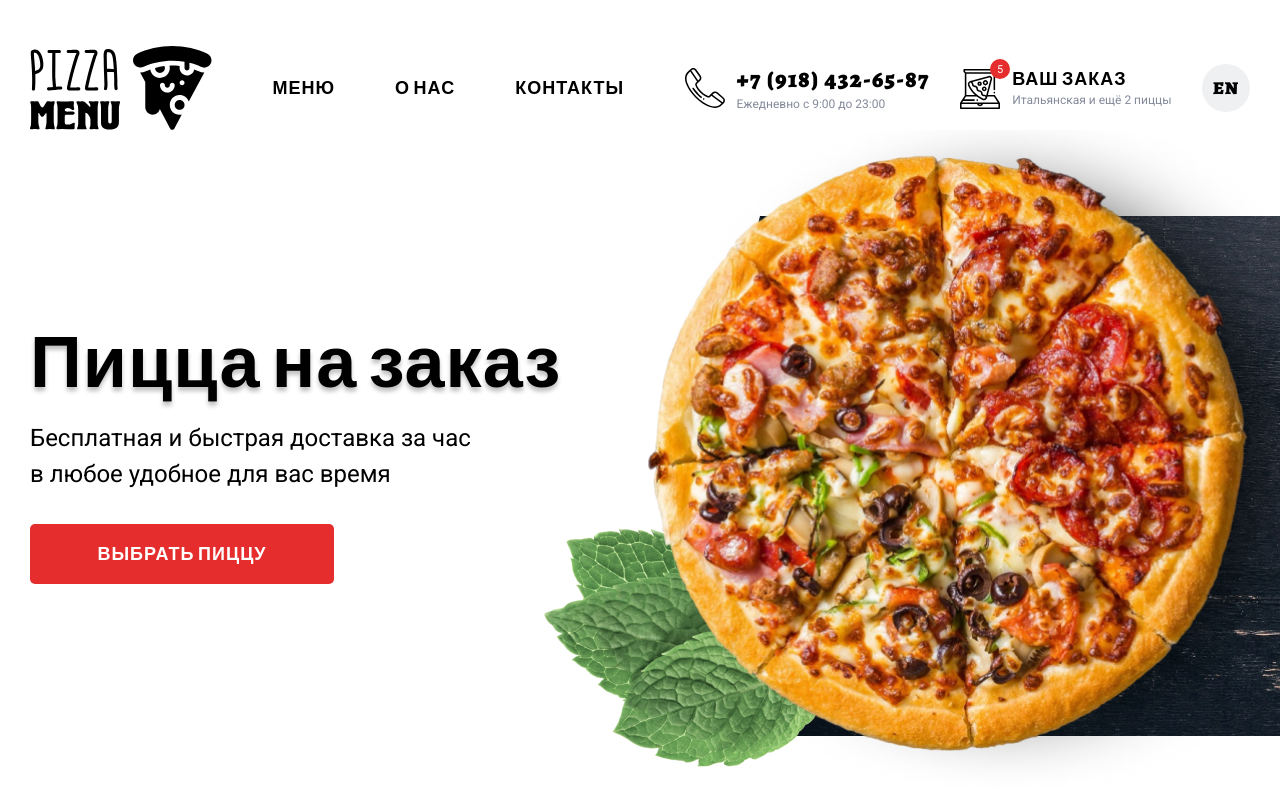
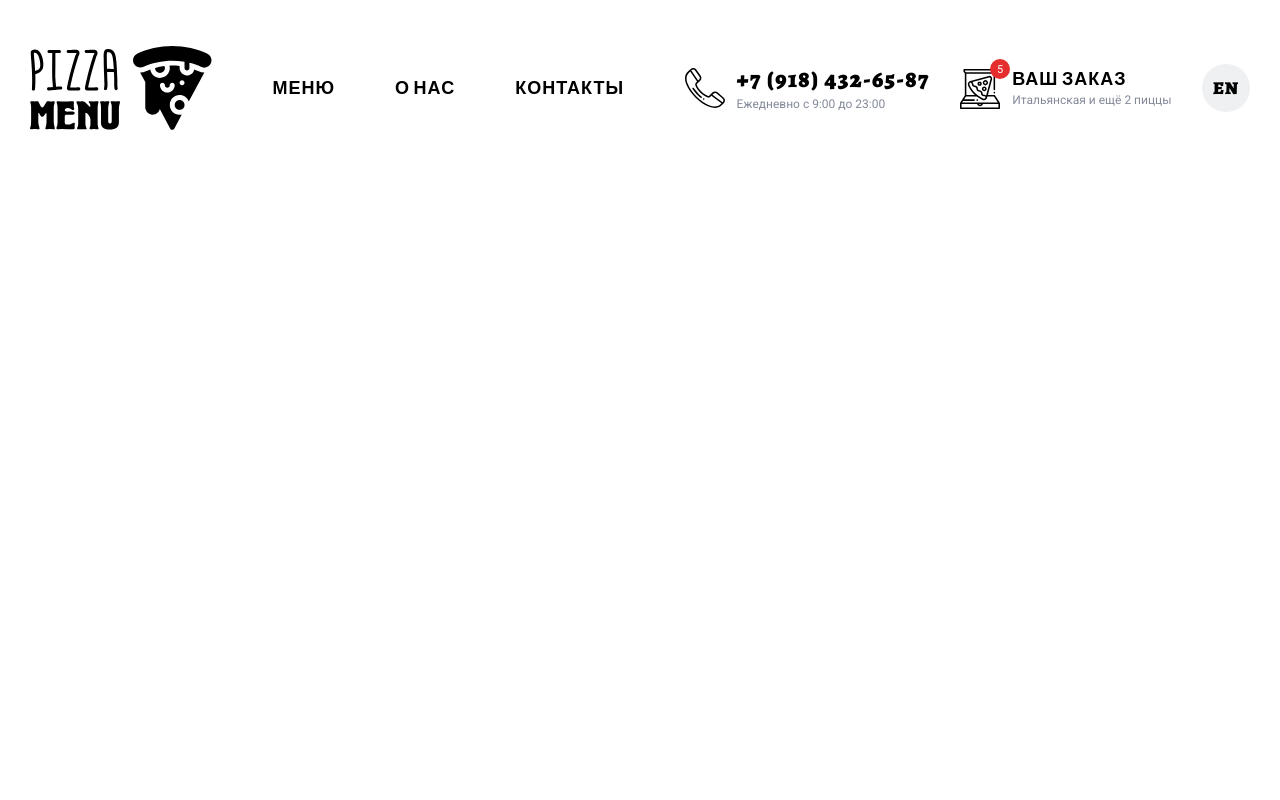
Before and after one commit to maxl85/webpractik-front-test, a Next.js app: page / in a window 1280 px wide. Built offline with nearby package versions, Linux system fonts and the light colour scheme.

Commit message:
Added Header

```diff
--- a/src/app/page.tsx
+++ b/src/app/page.tsx
@@ -6,7 +6,7 @@ export default function Home() {
   return (
     <>
     {/* <main className='container'> */}
-      <Cover />
+      {/* <Cover /> */}
       <div style={{height: '2500px'}}></div>
     {/* </main> */}
     </>
```
